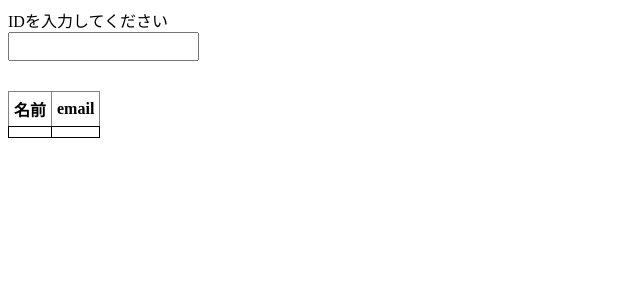
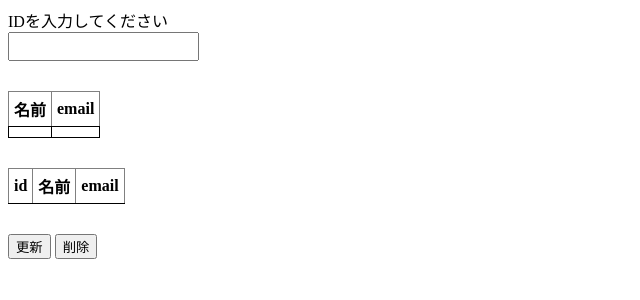
Before and after one commit to yamaguchi-ha/nodeJS-task, a Node server app: page / in a window 1280 px wide. Shown: the top 300 px of the page, without its empty margins (0-640 px from the left). Run offline with Node 20, Linux system fonts and the light colour scheme; data that the repository does not hold is empty; some libraries are stand-ins or nearby versions.

Commit message:
html箇所作成

```diff
--- a/views/index.ejs
+++ b/views/index.ejs
@@ -7,11 +7,11 @@
   <body>
     <!--こちらに実務課題で言われてる内容を記述しましょう。ここから-->
 
-    <!-- ①ユーザーのIDを入力すると、そのIDに関連する名前とメールアドレスを取得し、ブラウザに表示する機能を実装する。 -->
+    <!-- 実務課題01:ユーザーのIDを入力すると、そのIDに関連する名前とメールアドレスを取得し、ブラウザに表示する機能を実装する。 -->
     <label>IDを入力してください</label><br />
     <input type="text" id="inputId" style="margin-bottom: 30px; padding: 5px" />
 
-    <table border="1" style="border-collapse: collapse">
+    <table border="1" style="border-collapse: collapse; margin-bottom: 30px">
       <tr>
         <th style="padding: 5px">名前</th>
         <th style="padding: 5px">email</th>
@@ -21,6 +21,18 @@
         <td id="userEmail" style="padding: 5px; border: solid 1px"></td>
       </tr>
     </table>
+
+    <!-- 実務課題02:ユーザー情報システムの一覧を表示し、各ユーザーに対して更新・削除ボタンを実装する。 -->
+    <table border="1" style="border-collapse: collapse; margin-bottom: 30px">
+      <tr>
+        <th style="padding: 5px">id</th>
+        <th style="padding: 5px">名前</th>
+        <th style="padding: 5px">email</th>
+      </tr>
+      <tr style="border: solid 1px" id="userListInner"></tr>
+    </table>
+    <button id="update">更新</button>
+    <button id="delete">削除</button>
 
     <!--こちらに実務課題で言われてる内容を記述しましょう。ここまで-->
     <script type="text/javascript">
```
